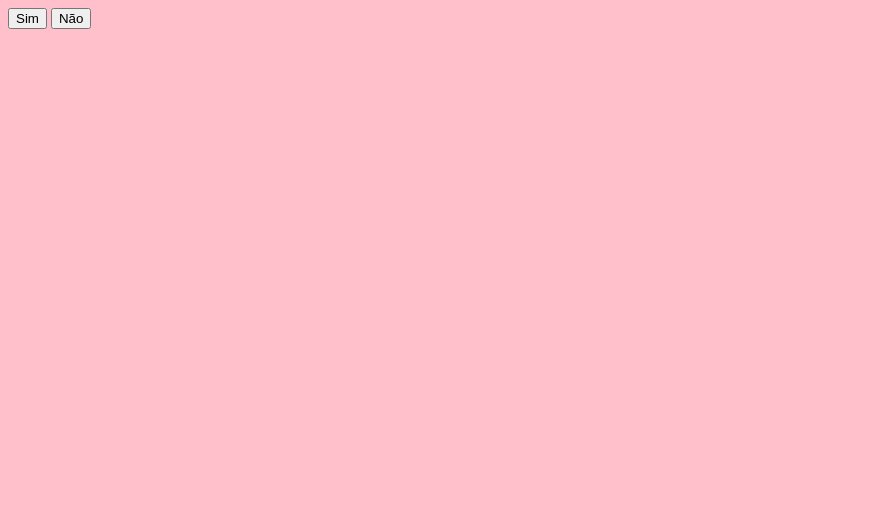
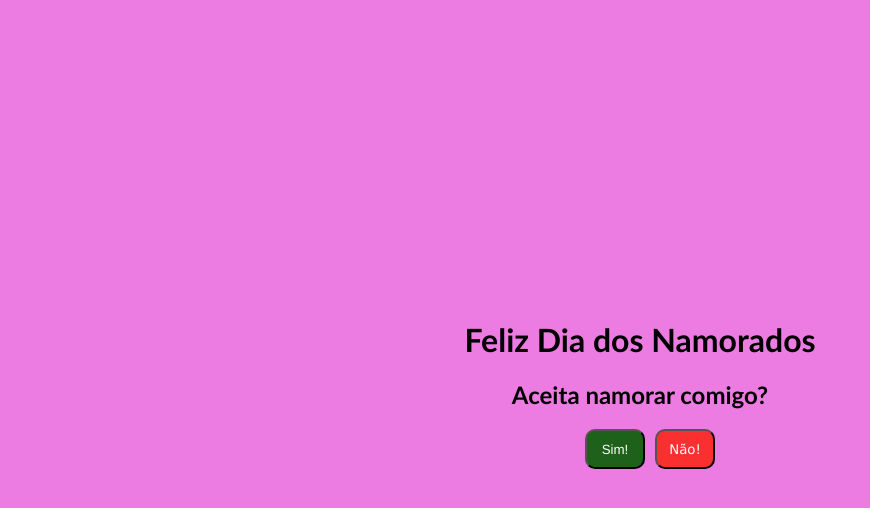
Before and after one commit to CardosoJulia/Pedido-Irrecus-vel, a plain HTML site: page index.html in a window 1280 px wide. Shown: the whole page, without its empty margins (0-870 px from the left). Drawn offline with Linux system fonts and the light colour scheme.

Commit message:
Add files via upload

```diff
--- a/index.html
+++ b/index.html
@@ -2,15 +2,87 @@
 <html lang="en">
 <head>
     <meta charset="UTF-8">
+    <meta http-equiv="X-UA-Compatible" content="IE=edge">
     <meta name="viewport" content="width=device-width, initial-scale=1.0">
-    <title>Document</title>
-    <link rel="stylesheet" href="style.css">
+    <title>Feliz Dia Dos Namorados</title>
+
+    <style>
+        body{
+            background-color: hsla(305, 75%, 70%, 0.986);
+            text-align: center;
+            justify-content: center;
+            margin-top: 25%;
+        }
+
+
+        #sim{
+            height: 40px;
+            width: 60px;
+            background-color: rgb(29, 97, 26);
+
+            border-radius: 10px;
+            color: #ffffff;
+            margin-left: -50px;
+            font-family: 'Franklin Gothic Medium', 'Arial Narrow', Arial, sans-serif;
+
+        }
+        #nao{
+            position: absolute;
+            height: 40px;
+            width: 60px;
+            background-color: #fa2f2f;
+
+            border-radius: 10px;
+            color: hwb(0 100% 0%);
+            margin-left: 10px;
+            font-family: 'Lucida Sans', 'Lucida Sans Regular', 'Lucida Grande', 'Lucida Sans Unicode', Geneva, Verdana, sans-serif;
+        }
+        .painel{
+            font-family: 'Trebuchet MS', 'Lucida Sans Unicode', 'Lucida Grande', 'Lucida Sans', Arial, sans-serif;
+
+
+        }
+
+    </style>
+
 </head>
 <body>
-    <div class="botao">
 
-        <button>Sim</button>
-        <Button>Não</Button>
+    <div class="painel">
+        <h1> Feliz Dia dos Namorados</h1>
+
+
+
+        <h2>Aceita namorar comigo? </h2>
+
+
+        <a href="foto.jpeg"><button id="sim" > Sim! </button></a>
+        <button onmouseover="fuja()" id="nao"> Não! </button>
+
     </div>
+
+    <script>
+        function fuja(){
+            var botaoNao = document.getElementById("nao")
+
+            var larguraJanela = window.innerWidth;
+            var alturaJanela = window.innerHeight;
+
+            var maxX = larguraJanela - botaoNao.offsetWidth;
+            var maxY = alturaJanela - botaoNao.offsetHeight;
+
+            var aleatorioX = Math.floor(Math.random() * maxX);
+            var aleatorioY = Math.floor(Math.random() * maxY);
+
+            botaoNao.style.left = aleatorioX + "px";
+            botaoNao.style.top = aleatorioY + "px";
+
+
+        }
+    </script>
+
+
+
+
 </body>
 </html>
--- a/style.css
+++ b/style.css
@@ -1,10 +1,8 @@
-.botao{
 
-     width: 200px;
+body{
+
+text-align: center;
+justify-content: center;
+padding-top: 25%;
 
 }
-body{
-
-    background-color: pink;
-
-}
```
Also changed, not shown: foto.jpeg (added).
